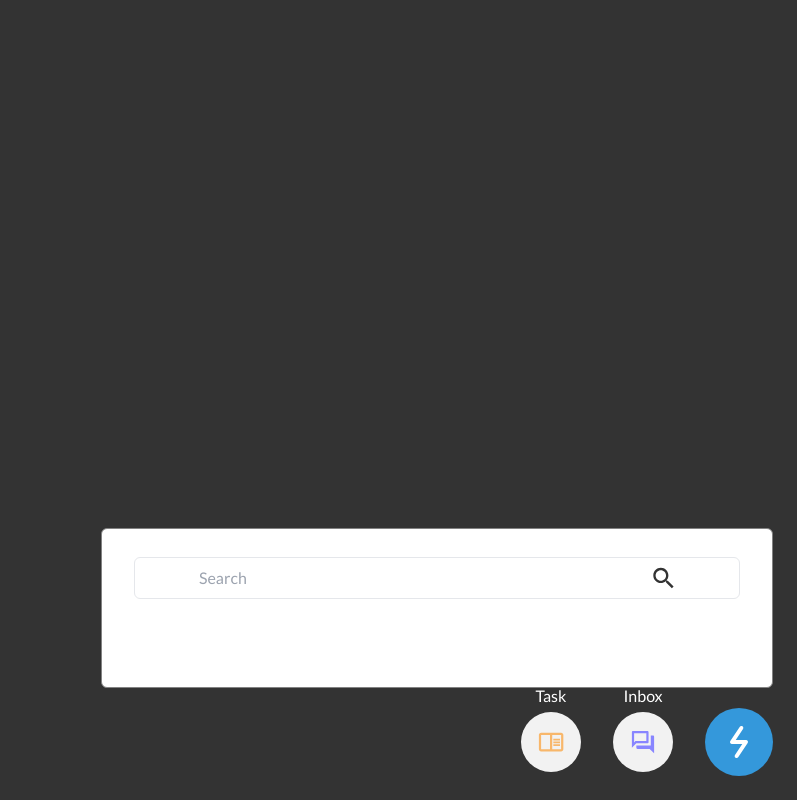
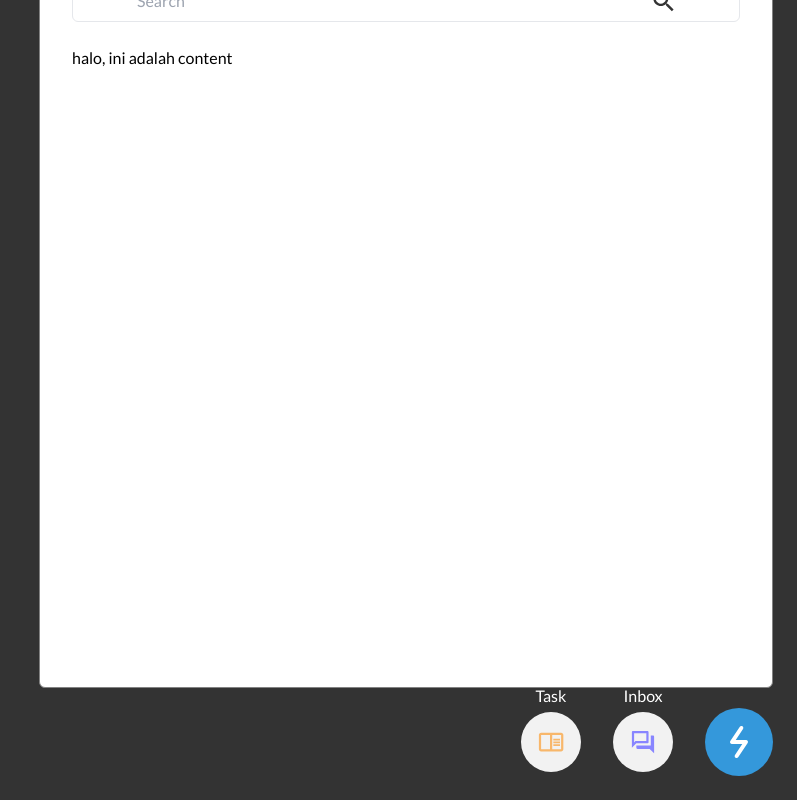
Before and after one commit to alifhanafiah/Quicks-Frontend-Challenge, a React (Vite) app: page / in a window 1280 px wide. Shown: the whole page, without its empty margins (483-1280 px from the left). Built offline with nearby package versions, Linux system fonts and the light colour scheme.

Commit message:
Adding loading to the menu

```diff
--- /dev/null
+++ b/src/components/Loading.tsx
@@ -0,0 +1,19 @@
+import Spinner from "../assets/icons/spinner.svg";
+
+type LoadingProps = {
+  content: string;
+};
+
+const Loading = ({ content }: LoadingProps) => {
+  return (
+    <div className="grid h-full place-items-center">
+      <div className="flex flex-col justify-center">
+        <img src={Spinner} alt="Loading" className="animate-spin" />
+
+        <p className="font-bold text-primary-gray-400">{content}</p>
+      </div>
+    </div>
+  );
+};
+
+export default Loading;
--- a/src/components/Menu.tsx
+++ b/src/components/Menu.tsx
@@ -1,9 +1,21 @@
+import { useState } from "react";
+import Loading from "./Loading";
 import SearchBar from "./SearchBar";
 
 const Menu = () => {
+  const [isLoading, setIsLoading] = useState(false);
+
   return (
-    <div className="absolute bottom-28 right-6 h-40 w-full max-w-xs rounded-[6px] border border-[#828282] bg-white px-8 py-7 md:max-w-2xl">
+    <div className="absolute bottom-28 right-6 h-[40rem] w-10/12 rounded-[6px] border border-[#828282] bg-white px-8 py-7 md:h-[46.0625rem] lg:w-[45.875rem]">
       <SearchBar />
+
+      <div className="pt-6">
+        {isLoading ? (
+          <Loading content="Loading Chats ..." />
+        ) : (
+          <p>halo, ini adalah content</p>
+        )}
+      </div>
     </div>
   );
 };
```
Also changed, not shown: src/assets/icons/spinner.svg (added).
